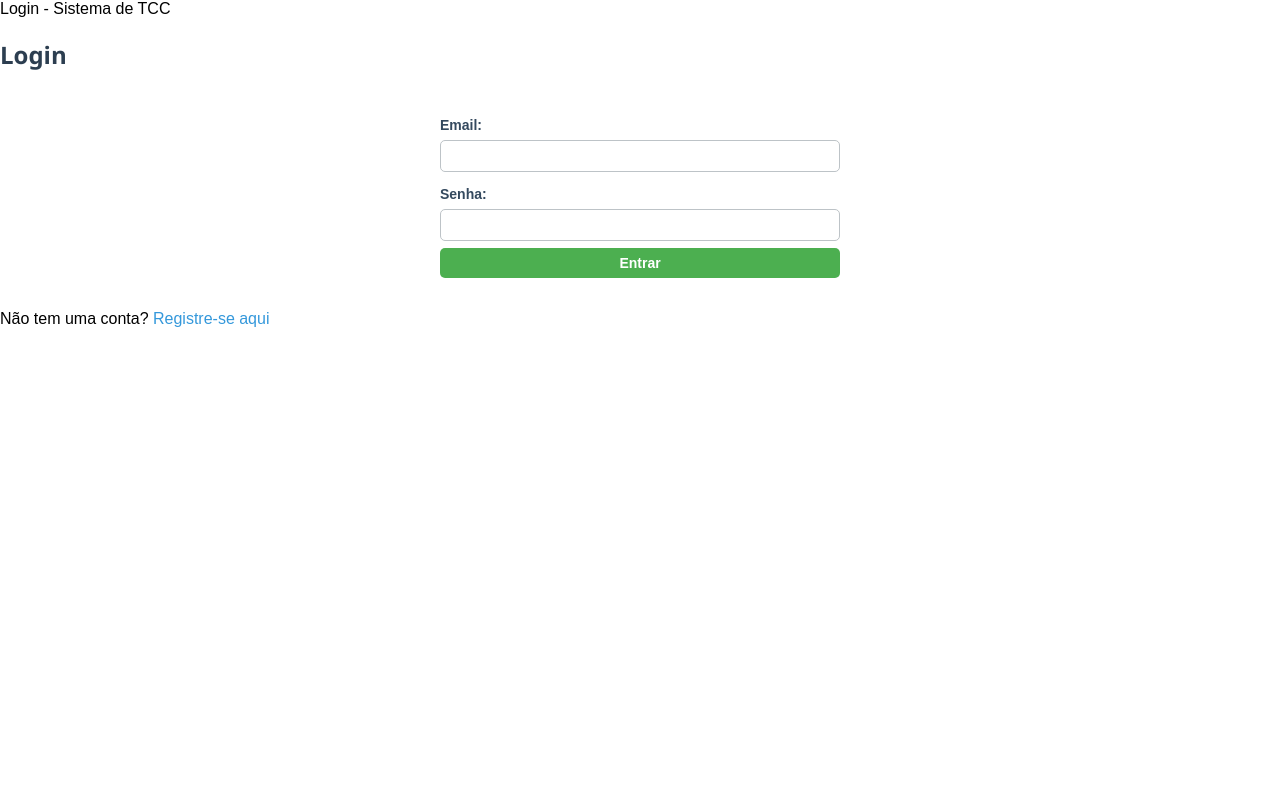
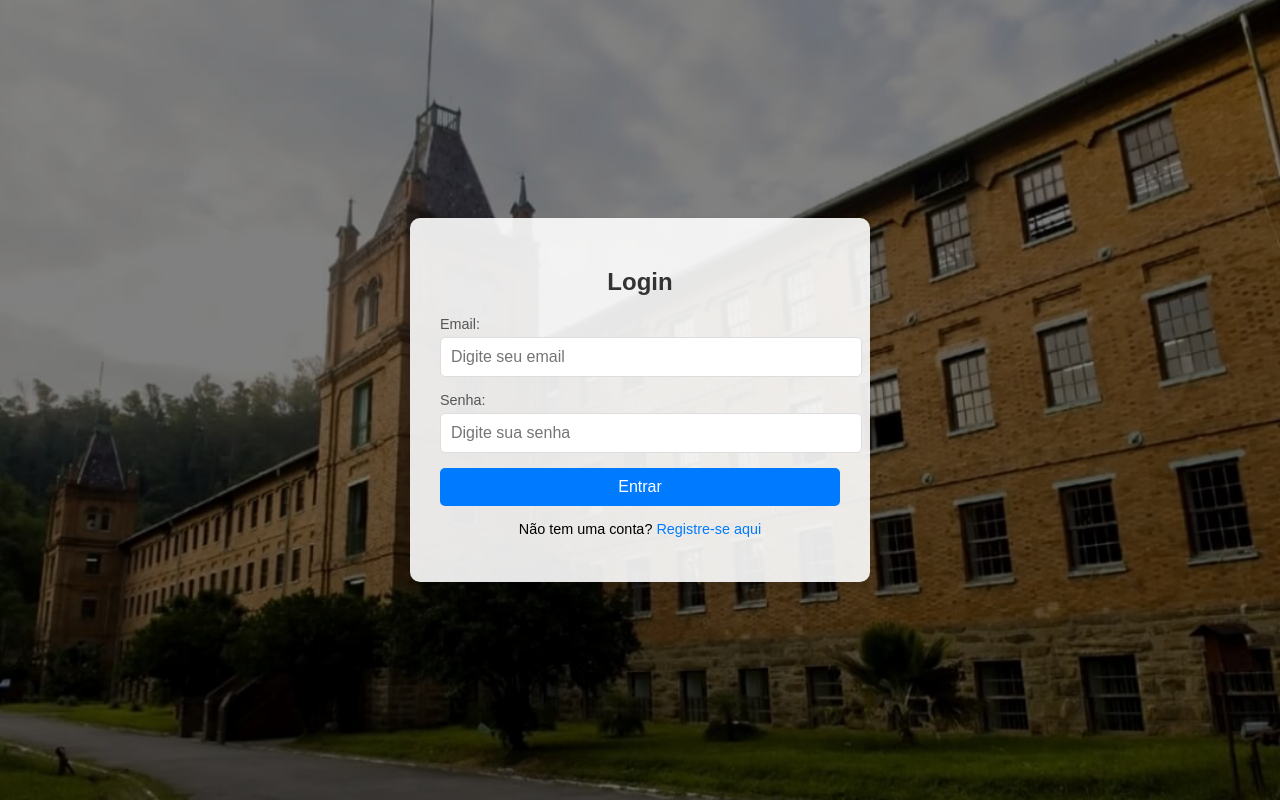
Before and after one commit to Danilo302/Sistema-TCC, a Flask app: page /auth/login in a window 1280 px wide. Run offline with Flask 3, Linux system fonts and the light colour scheme; parts of the project's set-up code (start-up, migrations or seed data) failed here and were passed over.

Commit message:
melhorei a segurença e adicionei um novo designer para as paginas de secretaria

```diff
--- a/app/routes/aluno.py
+++ b/app/routes/aluno.py
@@ -1,6 +1,7 @@
 from flask import Blueprint, render_template, request, redirect, url_for, session, flash
 from app.config import supabase_client
 from app.utils.gerador_cutter import geradorCutter
+from app.routes.auth import aluno_required
 import json
 
 with open("app/utils/keywords.json", encoding='utf-8') as keywordsjson:
@@ -11,7 +12,9 @@ with open("app/utils/keywords.json", encoding='utf-8') as keywordsjson:
 
 aluno_bp = Blueprint('aluno', __name__, url_prefix='/aluno')
 
+
 @aluno_bp.route('/dashboard')
+@aluno_required
 def dashboard():
     if 'role' in session and session['role'] == 'aluno':
 
@@ -25,6 +28,7 @@ def dashboard():
     return redirect(url_for('auth.login'))
 
 @aluno_bp.route('/cadastrar_pedido', methods=['GET', 'POST'])
+@aluno_required
 def cadastrar_pedido():
     if request.method == 'POST':
         nomeAutor = request.form.get("nomeAutor")
@@ -76,6 +80,7 @@ def cadastrar_pedido():
     return render_template('aluno/cadastrar_pedido.html',keywords = keys )
 
 @aluno_bp.route('/detalhes_pedido/<uuid:pedido_id>', methods=['GET', 'POST'])
+@aluno_required
 def detalhes_pedido(pedido_id):
 
     response = supabase_client.table('pedidos').select("*").eq("id", f"{pedido_id}").execute()
--- a/app/routes/auth.py
+++ b/app/routes/auth.py
@@ -1,12 +1,34 @@
 from flask import Blueprint, render_template, request, redirect, url_for, flash, session, jsonify
-import supabase
-from app.config import SUPABASE_URL, SUPABASE_KEY
+from app.config import supabase_client
+from functools import wraps
 
-# Inicializa o cliente Supabase
-supabase_client = supabase.create_client(SUPABASE_URL, SUPABASE_KEY)
+
 
 # Blueprint para as rotas de autenticação
 auth_bp = Blueprint('auth', __name__, url_prefix='/auth')
+
+
+def aluno_required(f):
+    """Decorator para verificar se o usuário é um aluno."""
+    @wraps(f)
+    def decorated_function(*args, **kwargs):
+        if session.get('role') != 'aluno':
+            flash("Acesso restrito. Faça login como aluno.", "danger")
+            return redirect(url_for('auth.login'))  # Redireciona para a página de login
+        return f(*args, **kwargs)
+    return decorated_function
+
+
+def secretaria_required(f):
+    """Decorator para verificar se o usuário é da secretaria."""
+    @wraps(f)
+    def decorated_function(*args, **kwargs):
+        if session.get('role') != 'secretaria':
+            flash("Acesso restrito. Faça login como secretaria.", "danger")
+            return redirect(url_for('login'))  # Redireciona para a página de login
+        return f(*args, **kwargs)
+    return decorated_function
+
 
 #Rota para teste
 @auth_bp.route('/listar', methods=['GET'])
--- a/app/routes/secretaria.py
+++ b/app/routes/secretaria.py
@@ -1,10 +1,11 @@
 from flask import Blueprint, render_template, request, session, flash, redirect, url_for,send_file, jsonify
 from app.config import supabase_client
-import os
+from app.routes.auth import secretaria_required
 
 secretaria_bp = Blueprint('secretaria', __name__, url_prefix='/secretaria')
 
 @secretaria_bp.route('/dashboard')
+@secretaria_required
 def dashboard():
     if 'role' in session and session['role'] == 'secretaria':
         # Carregar os pedidos dos alunos
@@ -20,6 +21,7 @@ def dashboard():
     return redirect(url_for('auth.login'))
 
 @secretaria_bp.route('/detalhes_pedido/<uuid:pedido_id>', methods=['GET', 'POST'])
+@secretaria_required
 def detalhes_pedido(pedido_id):
     # Carregar informações do pedido
     response = supabase_client.table('pedidos').select("*").eq("id", f"{pedido_id}").execute()
--- /dev/null
+++ b/app/static/css/login.css
@@ -0,0 +1,91 @@
+/* Configurações gerais */
+body {
+    margin: 0;
+    font-family: Arial, sans-serif;
+    display: flex;
+    justify-content: center;
+    align-items: center;
+    height: 100vh;
+    background: #f0f0f0; /* Cor de fallback caso a imagem não carregue */
+    overflow: hidden;
+}
+
+/* Fundo com imagem */
+.background-image {
+    position: fixed;
+    top: 0;
+    left: 0;
+    width: 100%;
+    height: 100%;
+    background: url("/static/images/background.jpg") no-repeat center center/cover;
+    z-index: -1;
+    filter: brightness(0.5); /* Reduz brilho para destacar o formulário */
+}
+
+/* Container do formulário */
+.form-container {
+    background: rgba(255, 255, 255, 0.9); /* Fundo branco semitransparente */
+    padding: 30px;
+    border-radius: 10px;
+    box-shadow: 0 4px 6px rgba(0, 0, 0, 0.1);
+    text-align: center;
+    width: 100%;
+    max-width: 400px;
+}
+
+/* Título */
+.form-container h2 {
+    margin-bottom: 20px;
+    font-size: 1.5em;
+    color: #333;
+}
+
+/* Inputs */
+.form-container label {
+    display: block;
+    font-size: 0.9em;
+    color: #555;
+    margin-bottom: 5px;
+    text-align: left;
+}
+
+.form-container input {
+    width: 100%;
+    padding: 10px;
+    margin-bottom: 15px;
+    border: 1px solid #ddd;
+    border-radius: 5px;
+    font-size: 1em;
+}
+
+/* Botão */
+.form-container button {
+    width: 100%;
+    padding: 10px;
+    background: #007bff;
+    color: white;
+    border: none;
+    border-radius: 5px;
+    font-size: 1em;
+    cursor: pointer;
+    transition: background 0.3s ease;
+}
+
+.form-container button:hover {
+    background: #0056b3;
+}
+
+/* Link de registro */
+.form-container p {
+    margin-top: 15px;
+    font-size: 0.9em;
+}
+
+.form-container a {
+    color: #007bff;
+    text-decoration: none;
+}
+
+.form-container a:hover {
+    text-decoration: underline;
+}
--- a/app/static/css/style.css
+++ b/app/static/css/style.css
@@ -2,180 +2,59 @@ body {
     font-family: Arial, sans-serif;
     margin: 0;
     padding: 0;
+    background-color: #f4f4f9;
 }
 
-header {
-    background-color: #4CAF50;
+.header {
+    display: flex;
+    justify-content: space-between;
+    align-items: center;
+    padding: 10px 20px;
+    background-color: #004085;
     color: white;
-    padding: 1em;
-    text-align: center;
 }
 
-form {
-    margin: 2em auto;
-    max-width: 400px;
+.logo-container {
     display: flex;
-    flex-direction: column;
+    align-items: center;
 }
 
-form label {
-    margin-top: 1em;
-}
-
-form input, form textarea, form select, form button {
-    padding: 0.5em;
-    margin-top: 0.5em;
-}
-
-form button {
-    background-color: #4CAF50;
-    color: white;
-    border: none;
-    cursor: pointer;
-}
-
-form button:hover {
-    background-color: #45a049;
-}
-
-.container {
-    max-width: 800px;
-    margin: 50px auto;
-    background-color: #fff;
-    padding: 20px 30px;
-    border-radius: 10px;
-    box-shadow: 0 4px 8px rgba(0, 0, 0, 0.1);
-    border: 1px solid #e0e0e0;
-}
-
-h1, h2, h3 {
-    color: #2c3e50;
-    margin-bottom: 15px;
-    font-family: 'Segoe UI', Tahoma, Geneva, Verdana, sans-serif;
+.logo {
+    height: 50px;
+    margin-right: 10px;
 }
 
 h1 {
-    text-align: center;
-    font-size: 28px;
+    margin: 0;
 }
 
-h3 {
-    font-size: 14px;
-    color: #7f8c8d;
-    margin-bottom: 10px;
+.nav-buttons {
+    display: flex;
+    gap: 15px;
 }
 
-label {
+.btn-icon {
+    text-decoration: none;
+    color: white;
+    display: flex;
+    align-items: center;
+    gap: 5px;
+    background-color: #0069d9;
+    padding: 8px 15px;
+    border-radius: 5px;
+    font-size: 14px;
     font-weight: bold;
-    margin-top: 15px;
-    display: block;
-    font-size: 14px;
-    color: #34495e;
+    transition: background-color 0.3s ease;
 }
 
-input, select, button {
-    width: 100%;
-    margin-top: 8px;
-    padding: 10px;
-    border-radius: 5px;
-    border: 1px solid #bdc3c7;
-    font-size: 14px;
-    color: #2c3e50;
-    box-sizing: border-box;
+.btn-icon:hover {
+    background-color: #0056b3;
 }
 
-input:focus, select:focus {
-    border-color: #3498db;
-    outline: none;
-    box-shadow: 0 0 5px rgba(52, 152, 219, 0.5);
+.fas {
+    font-size: 16px;
 }
 
-button {
-    background-color: #3498db;
-    color: #fff;
-    font-weight: bold;
-    cursor: pointer;
-    transition: background-color 0.3s ease;
-    border: none;
+main {
+    padding: 20px;
 }
-
-button:hover {
-    background-color: #2980b9;
-}
-
-#downloadPdf {
-    margin-top: 20px;
-    width: auto;
-    padding: 10px 20px;
-}
-
-input[type="checkbox"] {
-    width: auto;
-    margin-right: 10px;
-}
-
-input[readonly] {
-    background-color: #ecf0f1;
-    color: #7f8c8d;
-    cursor: not-allowed;
-}
-
-.result {
-    margin-top: 20px;
-    background-color: #ecf0f1;
-    padding: 10px;
-    border-radius: 5px;
-    border: 1px solid #bdc3c7;
-    font-size: 14px;
-    color: #2c3e50;
-}
-
-#ilustracaoField, #tabelaField {
-    margin-top: 15px;
-    padding: 10px;
-    background-color: #f9f9f9;
-    border: 1px solid #ddd;
-    border-radius: 5px;
-}
-
-select {
-    background-color: #fff;
-    cursor: pointer;
-}
-
-a {
-    color: #3498db;
-    text-decoration: none;
-}
-
-a:hover {
-    text-decoration: underline;
-}
-.result {
-    margin-top: 30px;
-    padding: 20px;
-    background-color: #e9f5ff;
-    border: 1px solid #cce5ff;
-    border-radius: 5px;
-    white-space: pre-wrap;
-    font-family: 'Courier New', monospace;
-    color: #343a40;
-}
-
-#downloadPdf {
-    margin-top: 10px;
-    padding: 12px;
-    background-color: #28a745;
-    color: white;
-    font-size: 1rem;
-    border: none;
-    border-radius: 5px;
-    cursor: pointer;
-    transition: background-color 0.3s ease, transform 0.2s ease;
-    text-align:justify;
-}
-
-#downloadPdf:hover {
-    background-color: #218838;
-    transform: translateY(-2px);
-}
--- a/app/templates/auth/login.html
+++ b/app/templates/auth/login.html
@@ -3,24 +3,23 @@
 <head>
     <meta charset="UTF-8">
     <meta name="viewport" content="width=device-width, initial-scale=1.0">
-
-    <link rel="stylesheet" href="{{ url_for('static', filename='css/style.css') }}">
+    <title>{% block title %}Login - Sistema de TCC{% endblock %}</title>
+    <link rel="stylesheet" href="{{ url_for('static', filename='css/login.css') }}">
 </head>
-
-{% block title %}Login - Sistema de TCC{% endblock %}
-
-{% block content %}
+<body>
+    <div class="background-image"></div>
     <div class="form-container">
         <h2>Login</h2>
         <form method="POST" action="{{ url_for('auth.login') }}">
             <label for="email">Email:</label>
-        <input type="email" id="email" name="email" required>
+            <input type="email" id="email" name="email" placeholder="Digite seu email" required>
 
             <label for="password">Senha:</label>
-        <input type="password" id="password" name="password" required>
+            <input type="password" id="password" name="password" placeholder="Digite sua senha" required>
 
             <button type="submit">Entrar</button>
         </form>
         <p>Não tem uma conta? <a href="{{ url_for('auth.register') }}">Registre-se aqui</a></p>
     </div>
-{% endblock %}
+</body>
+</html>
--- a/app/templates/secretaria/detalhes_pedido.html
+++ b/app/templates/secretaria/detalhes_pedido.html
@@ -1,6 +1,7 @@
 {% extends 'base.html' %}
 
 {% block content %}
+<link rel="stylesheet" href="{{ url_for('static', filename='css/secretaria.css') }}">
 <div class="container mt-5">
     <h1>Detalhes do Pedido</h1>
     <hr>
```
Also changed, not shown: app/static/css/secretaria.css (added, +191 -0 lines), app/static/js/script.js (+14 -0 lines), app/templates/base.html (+21 -12 lines), app/templates/secretaria/dashboard.html (+30 -10 lines), app/static/images/background.jpg (added), app/static/images/logo.jpg (added). Lines whose indentation alone changed are shown as unchanged.
